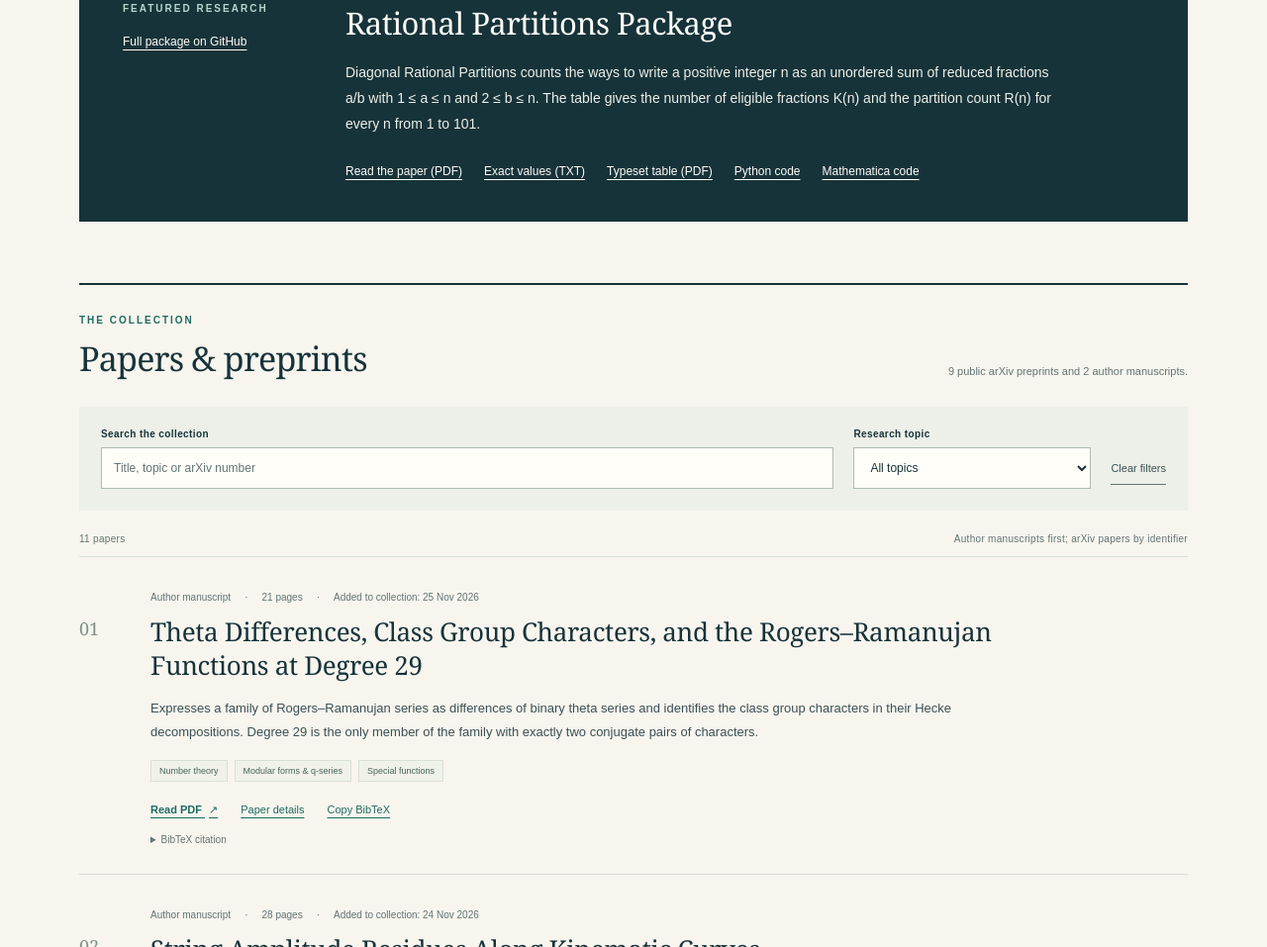
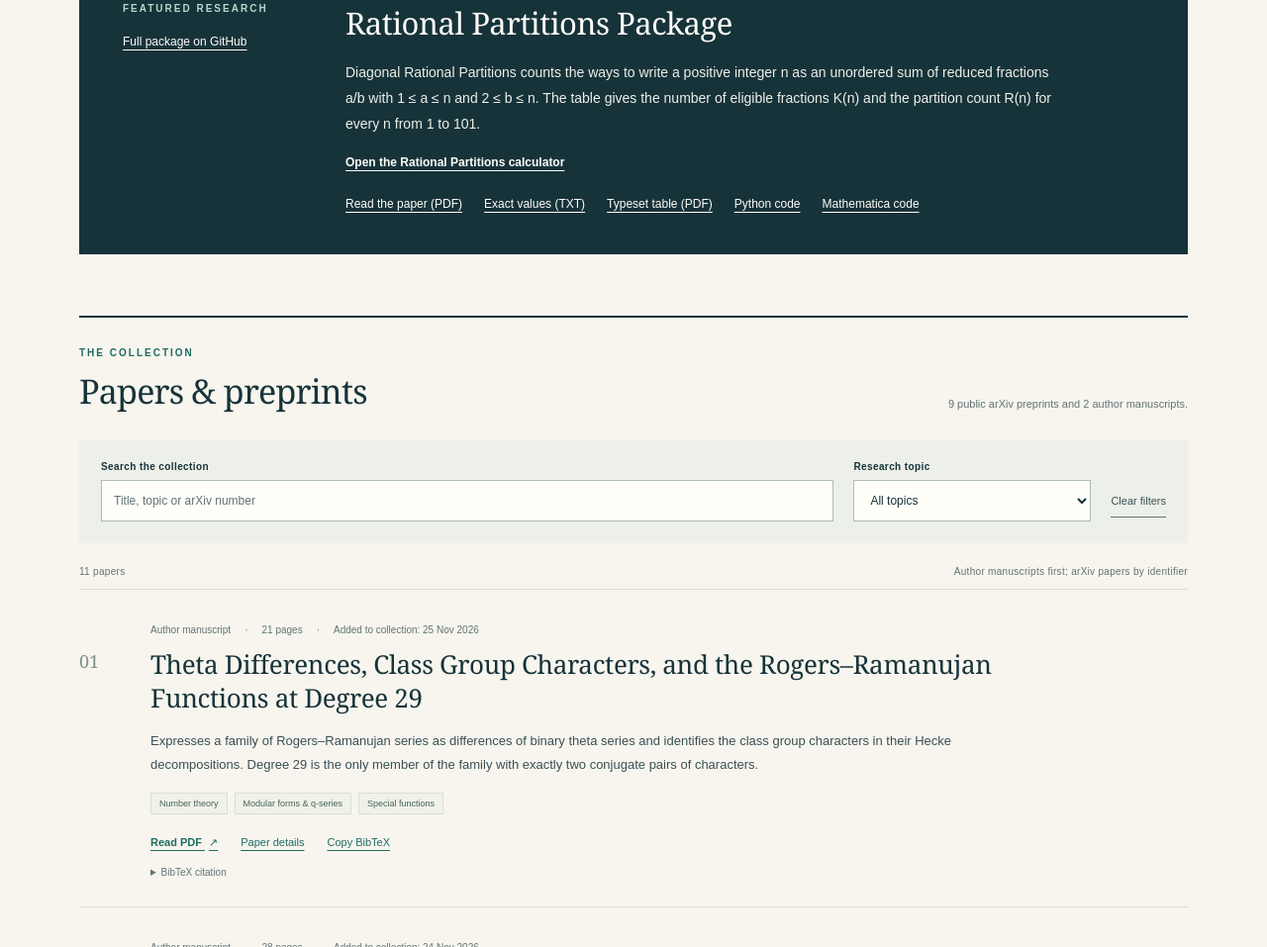
Before and after one commit to SRINIVASARAGHAVA/research-papers-srinivasa-raghava, a plain HTML site: page docs/index.html in a window 1280 px wide. Shown: the part 751-1708 px from the top of the page at 99% size. Drawn offline with Linux system fonts and the light colour scheme.

```diff
--- a/docs/index.html
+++ b/docs/index.html
@@ -22,6 +22,7 @@
       <div class="feature-meta"><p class="eyebrow">Featured research</p><a class="feature-link" href="https://github.com/SRINIVASARAGHAVA/Rational-Partitions-Package">Full package on GitHub</a></div>
       <div class="feature-copy"><h2 id="package-title">Rational Partitions Package</h2>
         <p class="feature-description">Diagonal Rational Partitions counts the ways to write a positive integer n as an unordered sum of reduced fractions a/b with 1 ≤ a ≤ n and 2 ≤ b ≤ n. The table gives the number of eligible fractions K(n) and the partition count R(n) for every n from 1 to 101.</p>
+        <a class="feature-link" href="rational-partitions.html"><strong>Open the Rational Partitions calculator</strong></a>
         <div class="social-links">
           <a class="feature-link" href="https://github.com/SRINIVASARAGHAVA/Rational-Partitions-Package/blob/main/diagonal_rational_partitions.pdf">Read the paper (PDF)</a>
           <a class="feature-link" href="https://github.com/SRINIVASARAGHAVA/Rational-Partitions-Package/blob/main/R_values.txt">Exact values (TXT)</a>
```
Also changed, not shown: 1 other file.
